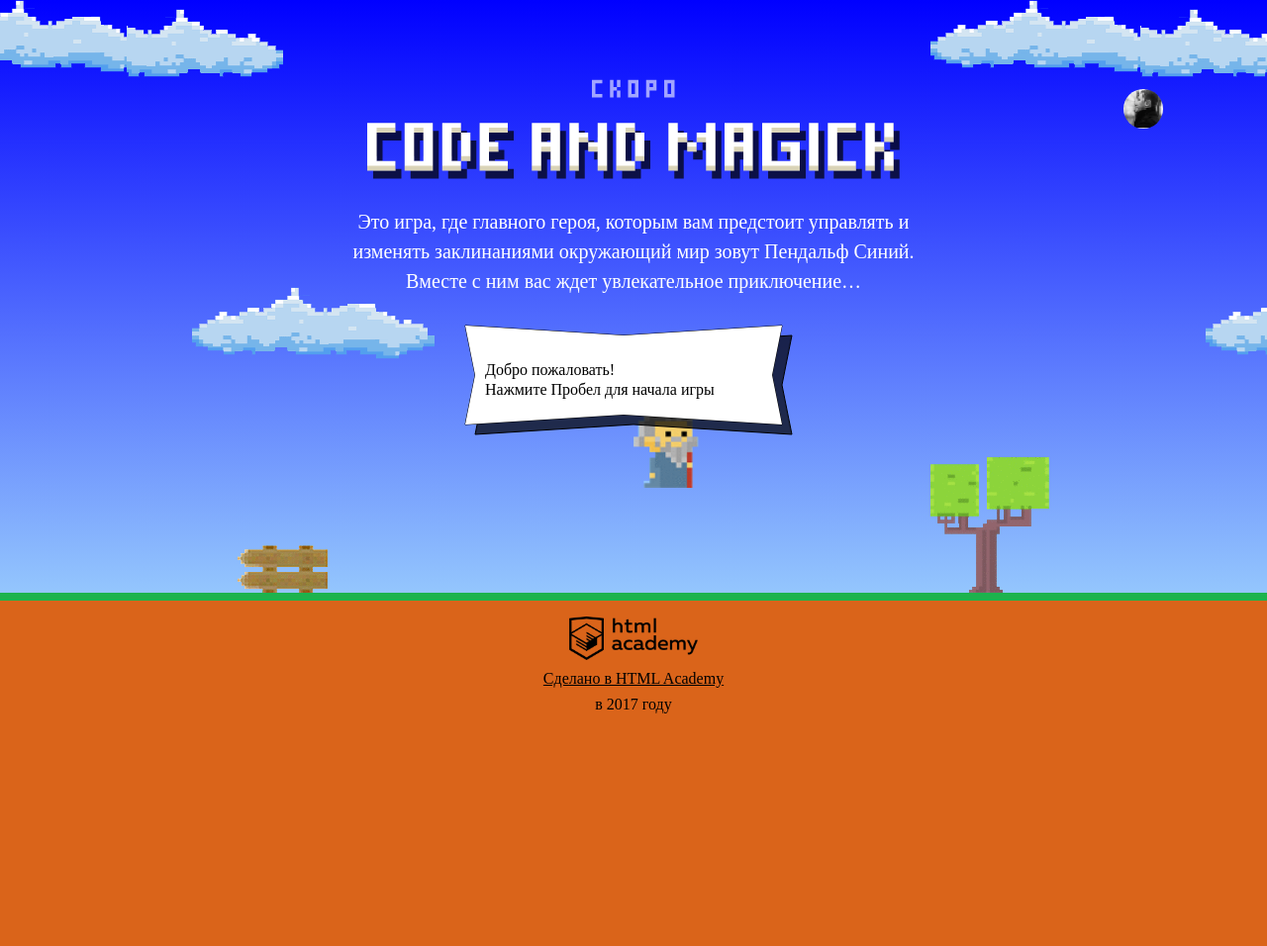
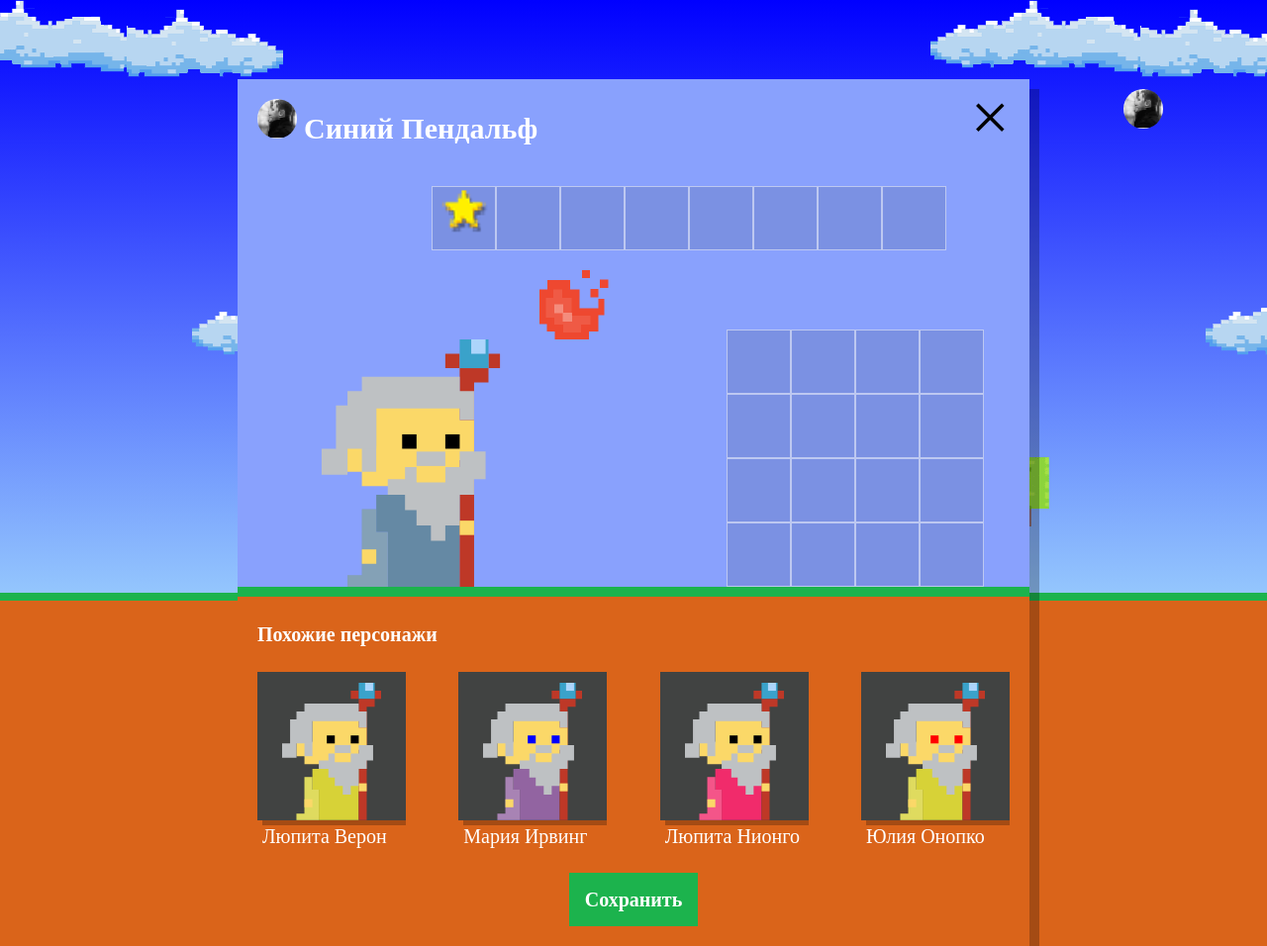
Before and after one commit to Mariazo/1081109-code-and-magick-18, a website: page index.html in a window 1280 px wide. Shown: the whole page at 99% size. Before the commit the page ends 800 px from the top, so only its background shows below. Drawn offline with Linux system fonts and the light colour scheme; a web font is replaced by a local one.

Commit message:
третье задание

```diff
--- a/index.html
+++ b/index.html
@@ -202,6 +202,7 @@ var getWizardY = function (height) {
 </script>
 <script src="js/stat.js"></script>
 <script src="js/game.js"></script>
+<script src="js/setup.js"></script>
 
 </body>
 </html>
--- /dev/null
+++ b/js/setup.js
@@ -0,0 +1,95 @@
+'use strict';
+
+var FIRST_NAMES = [
+  'Иван',
+  'Хуан Себастьян',
+  'Мария',
+  'Кристоф',
+  'Виктор',
+  'Юлия',
+  'Люпита',
+  'Вашингтон'
+];
+
+var SECOND_NAMES = [
+  'да Марья',
+  'Верон',
+  'Мирабелла',
+  'Вальц',
+  'Онопко',
+  'Топольницкая',
+  'Нионго',
+  'Ирвинг'
+];
+
+var COAT_COLORS = [
+  'rgb(101, 137, 164)',
+  'rgb(241, 43, 107)',
+  'rgb(146, 100, 161)',
+  'rgb(56, 159, 117)',
+  'rgb(215, 210, 55)',
+  'rgb(0, 0, 0)'
+];
+
+var EYE_COLORS = ['black', 'red', 'blue', 'yellow', 'green'];
+
+var WIZARD_COUNT = 4;
+
+document.querySelector('.setup').classList.remove('hidden');
+
+var wizardTemplate = document
+  .querySelector('#similar-wizard-template')
+  .content.querySelector('div');
+
+var listOfWizards = document.querySelector('.setup-similar-list');
+
+var getRandomArrayElement = function (arr) {
+  return arr[Math.floor(Math.random() * arr.length)];
+};
+
+var createRandomMage = function (firstNames, secondNames, coatColors, eyeColors) {
+  return {
+    name:
+      getRandomArrayElement(firstNames) +
+      ' ' +
+      getRandomArrayElement(secondNames),
+    coatColor: getRandomArrayElement(coatColors),
+    eyesColor: getRandomArrayElement(eyeColors)
+  };
+};
+
+var createArmy = function (strength) {
+  var army = [];
+
+  for (var i = 0; i < strength; i++) {
+    army.push(createRandomMage(FIRST_NAMES, SECOND_NAMES, COAT_COLORS, EYE_COLORS));
+  }
+
+  return army;
+};
+
+var army = createArmy(WIZARD_COUNT);
+
+var renderWizard = function (wizard) {
+  var randomWizard = wizardTemplate.cloneNode(true);
+
+  randomWizard.querySelector('.setup-similar-label').textContent = wizard.name;
+  randomWizard.querySelector('.wizard-coat').style.fill = wizard.coatColor;
+  randomWizard.querySelector('.wizard-eyes').style.fill = wizard.eyesColor;
+
+  return randomWizard;
+};
+
+var renderArmy = function () {
+  var fragment = document.createDocumentFragment();
+
+  for (var i = 0; i < army.length; i++) {
+    fragment.appendChild(renderWizard(army[i]));
+  }
+
+  return listOfWizards.appendChild(fragment);
+};
+
+renderArmy();
+
+document.querySelector('.setup-similar').classList.remove('hidden');
```
